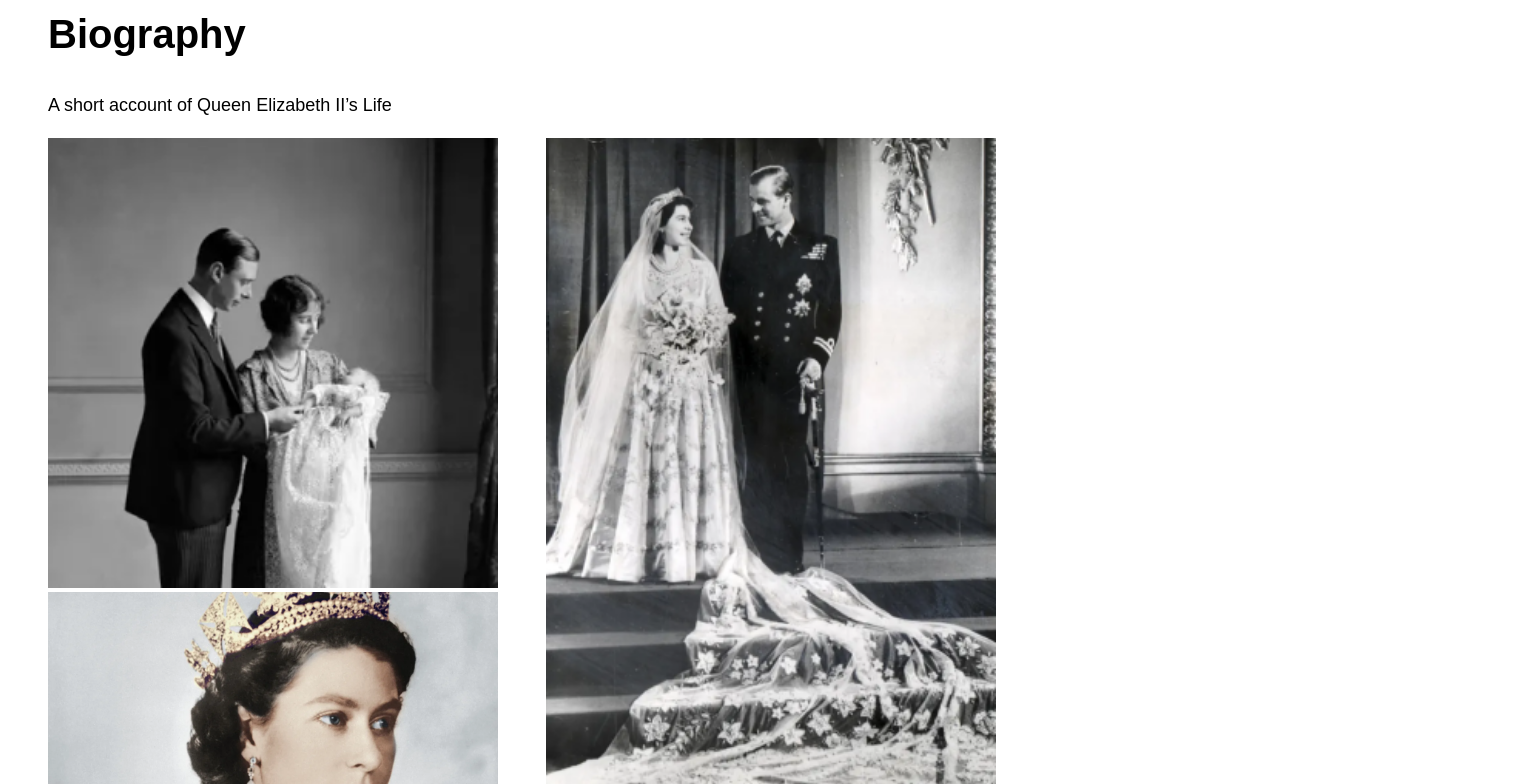
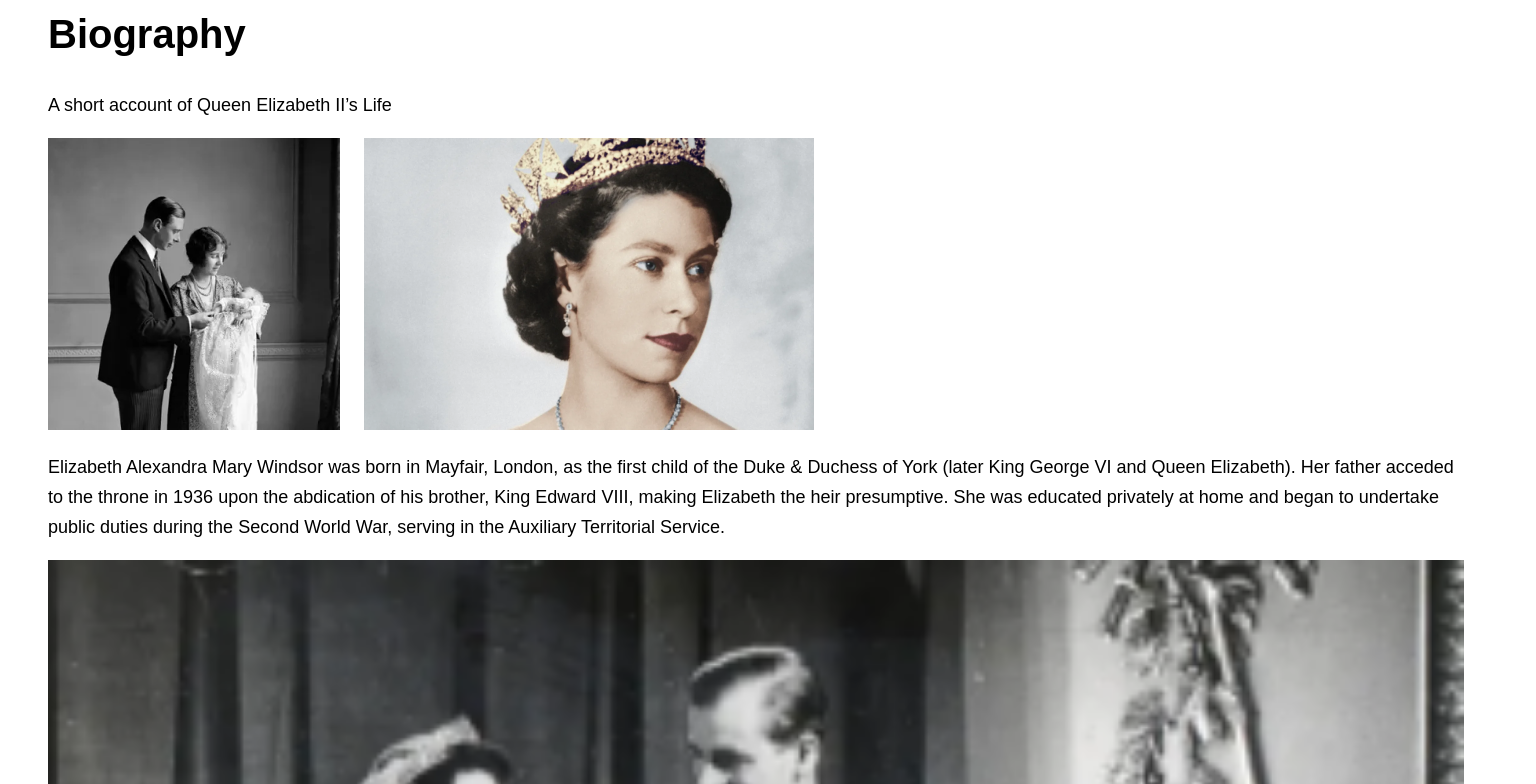
Before and after one commit to browyn/tribute-page-to-queen-elizabeth, a plain HTML site: page index.html in a window 1536 px wide. Shown: the part 840-1624 px from the top of the page. Drawn offline with Linux system fonts and the light colour scheme; a web font is replaced by a local one.

Commit message:
Update styles.css

```diff
--- a/styles/styles.css
+++ b/styles/styles.css
@@ -215,6 +215,21 @@ a {
 .main .con .biography .content {
   display: -webkit-box;
   display: -ms-flexbox;
+ // display: flex;
+  -webkit-box-align: center;
+      -ms-flex-align: center;
+          align-items: center;
+  -webkit-box-orient: vertical;
+  -webkit-box-direction: normal;
+      -ms-flex-direction: column;
+          flex-direction: column;
+  padding: 0%;
+  margin: 0%;
+}
+
+main .con .biography .content .detailsOne {
+  display: -webkit-box;
+  display: -ms-flexbox;
   display: flex;
   -webkit-box-align: center;
       -ms-flex-align: center;
@@ -232,7 +247,7 @@ a {
 }
 
 @media only screen and (min-width: 1440px) {
-  .main .con .biography .content {
+  .main .con .biography .content .detailsOne {
     display: -webkit-box;
     display: -ms-flexbox;
     display: flex;
@@ -249,13 +264,16 @@ a {
     -ms-flex-wrap: wrap;
         flex-wrap: wrap;
   }
-  .main .con .biography .content div {
+  .main .con .biography .content .detailsOne div {
     margin-right: 24px;
   }
-  .main .con .biography .content div.three,
+.main .con .biography .content .detailsTwo div {
+    margin-right: 24px;
+  }
+ /* .main .con .biography .content div.three,
   .main .con .biography .content div.five {
     max-width: 437px;
-  }
+  }*/
 }
 
 .main .con .timeline .content {
```
